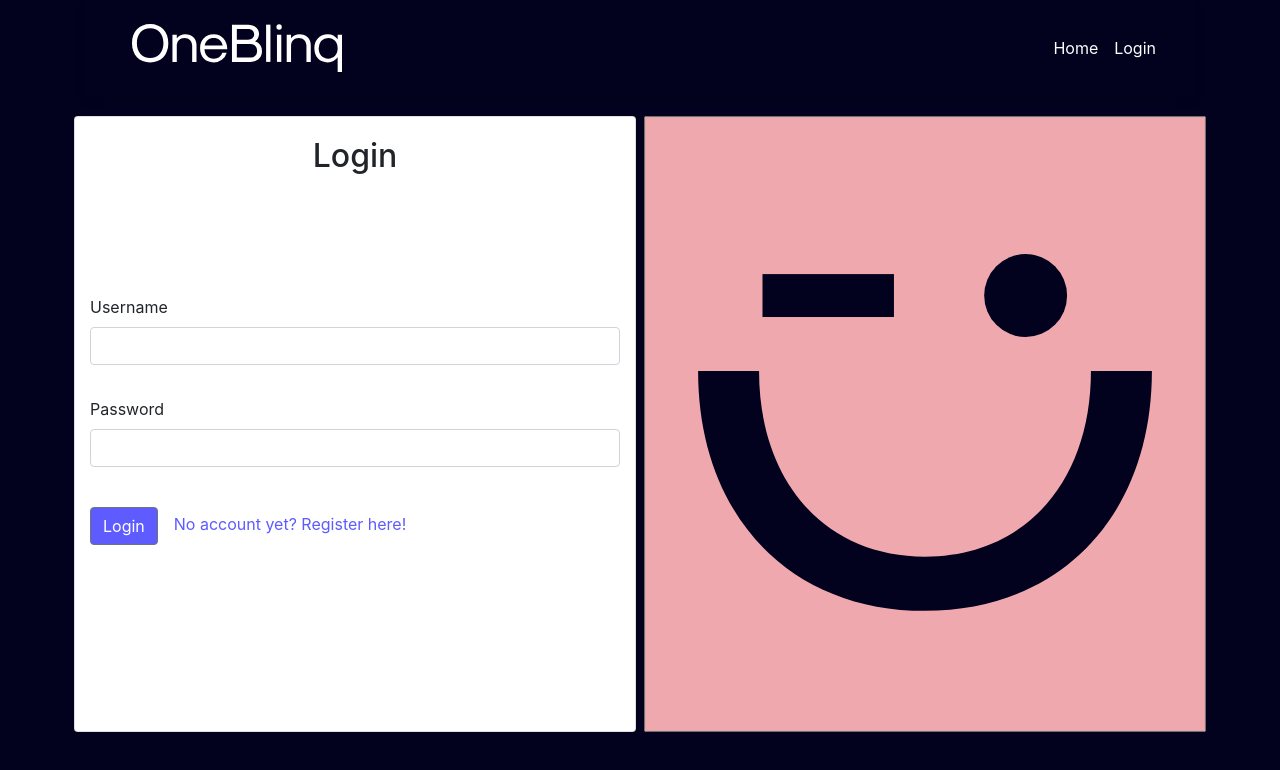
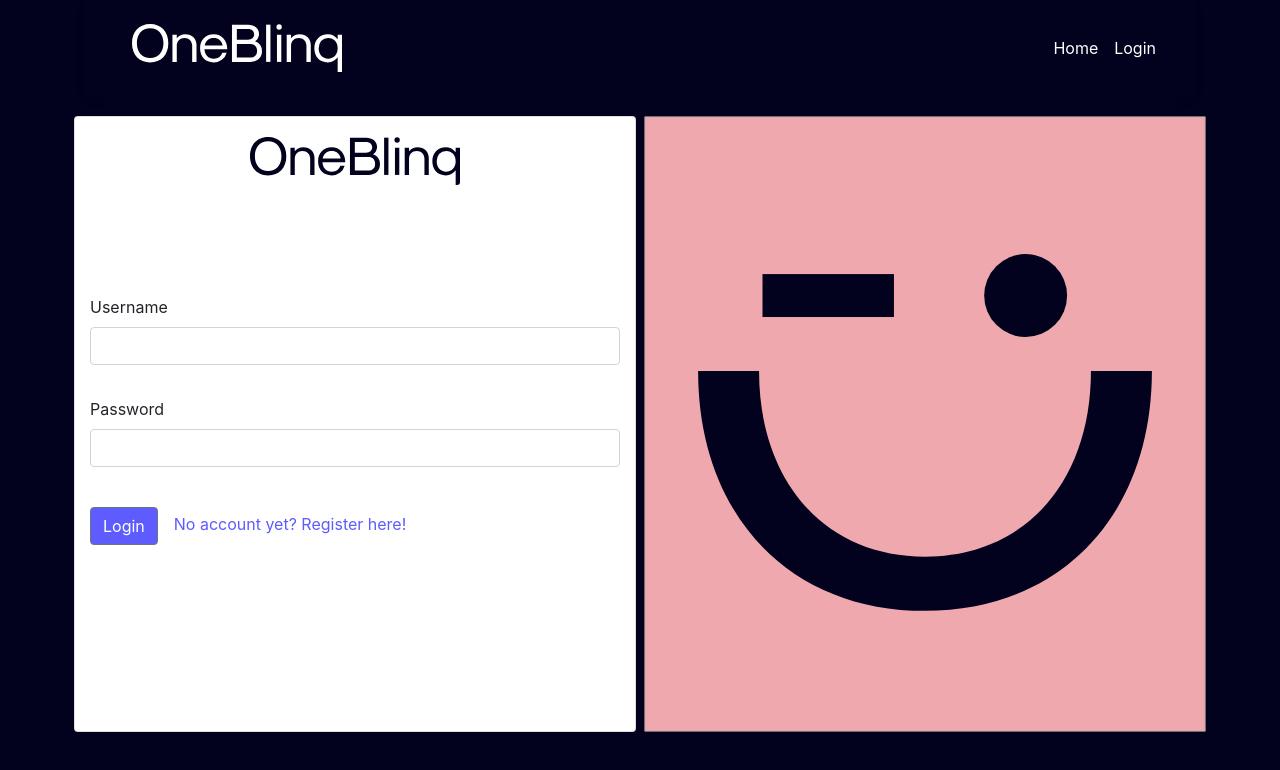
Before and after one commit to San-D1909/OneBlinq, a React (Create React App) app in the folder Front/ClientApp/: page /login in a window 1280 px wide. Shown: the top 770 px of the page. Built offline with nearby package versions, Linux system fonts and the light colour scheme.

Commit message:
Changed login text to logo

```diff
--- a/Front/ClientApp/src/components/Login.css
+++ b/Front/ClientApp/src/components/Login.css
@@ -14,3 +14,9 @@
     transform: translate(0, -50%);
     left: 0;
 }
+
+.loginlogo {
+    width: auto;
+    display: block;
+    margin: auto;
+}
--- a/Front/ClientApp/src/components/Login.js
+++ b/Front/ClientApp/src/components/Login.js
@@ -24,7 +24,7 @@ export class Login extends Component {
                 <div className="col-6 p-1">
                     <Card className="h-100">
                         <CardBody>
-                            <CardTitle><h2 className="text-center">Login</h2></CardTitle>
+                            <CardImg className="loginlogo" src="./images/logo_black_name_only.svg" />
                             <div className="center col-12">
                                 <Form>
                                     <div className="py-3">
```
